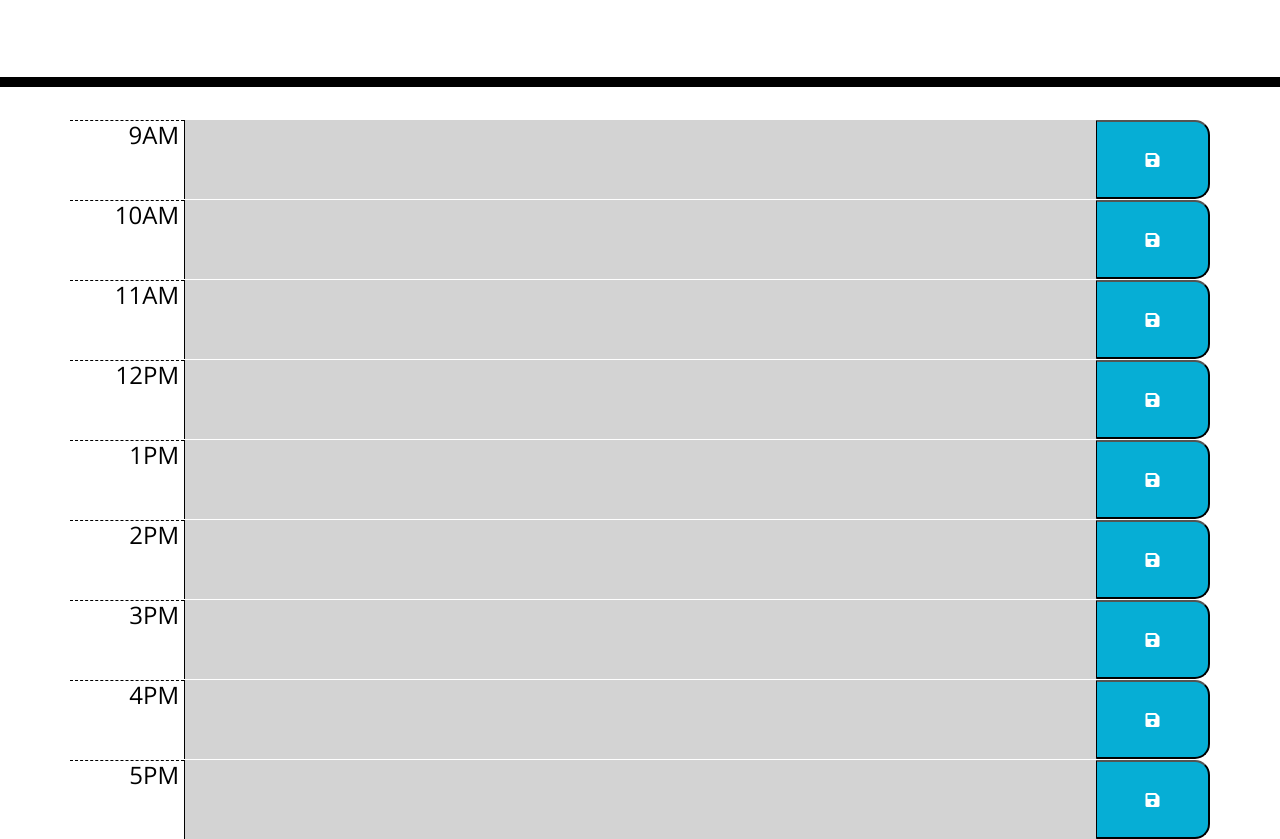
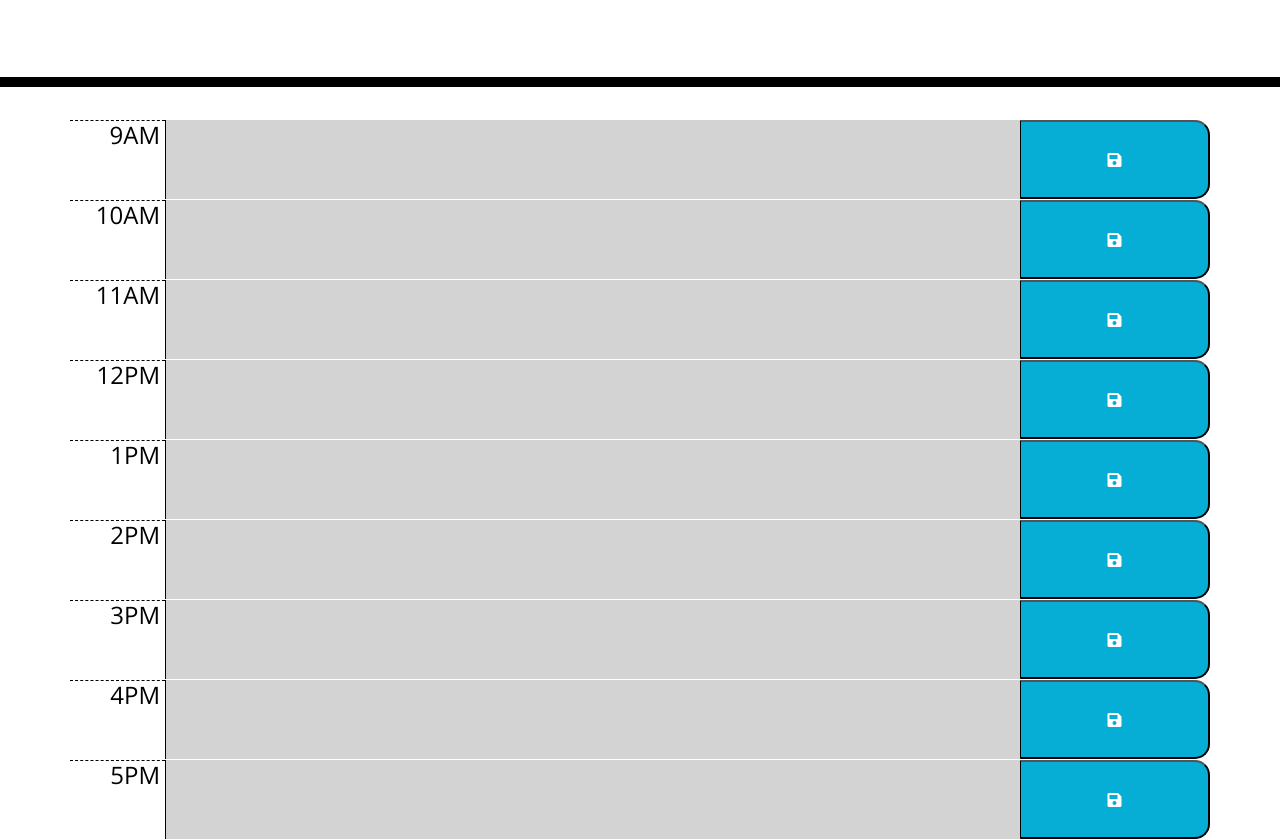
Before and after one commit to ScarElite/work-day-scheduler, a plain HTML site: page index.html in a window 1280 px wide. Shown: the part 181-1020 px from the top of the page. Drawn offline with nearby package versions, Linux system fonts and the light colour scheme.

Commit message:
Rearranged the files. Created an assets folder with a CSS and JS folder with their respective files. Also changed some of the CSS to no longer set the timeblocks to a certain width and instead used the bootstrap column classes to define how big each section of the timeblock is

```diff
--- a/style.css
+++ b/assets/css/style.css
@@ -11,7 +11,6 @@ textarea {
   color: #000000;
   border-left: 1px solid black;
   padding: 10px;
-  width: 80%;
 }
 
 .jumbotron {
@@ -41,7 +40,6 @@ textarea {
   background-color: #ffffff;
   color: #000000;
   border-top: 1px dashed #000000;
-  width: 10%;
   text-align: right;
   padding-right: 5px;
   font-size: 24px;
@@ -68,7 +66,6 @@ textarea {
   border-bottom-right-radius: 15px;
   background-color: #06AED5;
   color: white;
-  width: 10%;
 }
 
 .saveBtn i:hover {
--- /dev/null
+++ b/assets/js/script.js
@@ -0,0 +1,9 @@
+var userInput = document.querySelector(".description");
+var saveBtn = document.querySelector(".saveBtn");
+
+var saveTextDescription = function () {
+    console.log("Saved");
+    userInput.textContent = "Hello";
+};
+
+saveBtn.addEventListener("click", saveTextDescription);
--- a/index.html
+++ b/index.html
@@ -8,7 +8,7 @@
   <link rel="stylesheet" href="https://stackpath.bootstrapcdn.com/bootstrap/4.3.1/css/bootstrap.min.css" />
   <link rel="stylesheet" href="https://use.fontawesome.com/releases/v5.8.1/css/all.css" />
   <link href="https://fonts.googleapis.com/css?family=Open+Sans&display=swap" rel="stylesheet" />
-  <link rel="stylesheet" href="./style.css" />
+  <link rel="stylesheet" href="./assets/css/style.css" />
   <title>Work Day Scheduler</title>
 </head>
 
@@ -20,57 +20,56 @@
   </header>
   <div class="container">
     <!-- Timeblocks go here -->
-    <div class="timeblock">
     <li class="row">
-        <h2 class="hour description">9AM</h2>
-        <textarea name="description" id="" class="past description"></textarea>
-        <button type="submit" class="saveBtn"><i class="fas fa-save"></i></button>
+      <h2 class="col-1 hour">9AM</h2>
+      <textarea name="description" id="" class="col-9 past description"></textarea>
+      <button type="submit" class="col-2 saveBtn"><i class="fas fa-save"></i></button>
     </li>
     <li class="row">
-        <h2 class="hour description">10AM</h2>
-        <textarea name="description" id="" class="past description"></textarea>
-        <button type="submit" class="saveBtn"><i class="fas fa-save"></i></button>
+      <h2 class="col-1 hour">10AM</h2>
+      <textarea name="description" id="" class="col-9 past description"></textarea>
+      <button type="submit" class="col-2 saveBtn"><i class="fas fa-save"></i></button>
     </li>
     <li class="row">
-        <h2 class="hour">11AM</h2>
-        <textarea name="description" id="" class="past description"></textarea>
-        <button type="submit" class="saveBtn"><i class="fas fa-save"></i></button>
+      <h2 class="col-1 hour">11AM</h2>
+      <textarea name="description" id="" class="col-9 past description"></textarea>
+      <button type="submit" class="col-2 saveBtn"><i class="fas fa-save"></i></button>
     </li>
     <li class="row">
-        <h2 class="hour">12PM</h2>
-        <textarea name="description" id="" class="past description"></textarea>
-        <button type="submit" class="saveBtn"><i class="fas fa-save"></i></button>
+      <h2 class="col-1 hour">12PM</h2>
+      <textarea name="description" id="" class="col-9 past description"></textarea>
+      <button type="submit" class="col-2 saveBtn"><i class="fas fa-save"></i></button>
     </li>
     <li class="row">
-        <h2 class="hour">1PM</h2>
-        <textarea name="description" id="" class="past description"></textarea>
-        <button type="submit" class="saveBtn"><i class="fas fa-save"></i></button>
+      <h2 class="col-1 hour">1PM</h2>
+      <textarea name="description" id="" class="col-9 past description"></textarea>
+      <button type="submit" class="col-2 saveBtn"><i class="fas fa-save"></i></button>
     </li>
     <li class="row">
-        <h2 class="hour">2PM</h2>
-        <textarea name="description" id="" class="past description"></textarea>
-        <button type="submit" class="saveBtn"><i class="fas fa-save"></i></button>
+      <h2 class="col-1 hour">2PM</h2>
+      <textarea name="description" id="" class="col-9 past description"></textarea>
+      <button type="submit" class="col-2 saveBtn"><i class="fas fa-save"></i></button>
     </li>
     <li class="row">
-        <h2 class="hour">3PM</h2>
-        <textarea name="description" id="" class="past description"></textarea>
-        <button type="submit" class="saveBtn"><i class="fas fa-save"></i></button>
+      <h2 class="col-1 hour">3PM</h2>
+      <textarea name="description" id="" class="col-9 past description"></textarea>
+      <button type="submit" class="col-2 saveBtn"><i class="fas fa-save"></i></button>
     </li>
     <li class="row">
-        <h2 class="hour">4PM</h2>
-        <textarea name="description" id="" class="past description"></textarea>
-        <button type="submit" class="saveBtn"><i class="fas fa-save"></i></button>
+      <h2 class="col-1 hour">4PM</h2>
+      <textarea name="description" id="" class="col-9 past description"></textarea>
+      <button type="submit" class="col-2 saveBtn"><i class="fas fa-save"></i></button>
     </li>
     <li class="row">
-        <h2 class="hour">5PM</h2>
-        <textarea name="description" id="" class="past description"></textarea>
-        <button type="submit" class="saveBtn"><i class="fas fa-save"></i></button>
+      <h2 class="col-1 hour">5PM</h2>
+      <textarea name="description" id="" class="col-9 past description"></textarea>
+      <button type="submit" class="col-2 saveBtn"><i class="fas fa-save"></i></button>
     </li>
-    </div>
   </div>
 
   <script src=" https://code.jquery.com/jquery-3.4.1.min.js"></script>
   <script src="https://cdnjs.cloudflare.com/ajax/libs/moment.js/2.24.0/moment.min.js"></script>
+  <script src="./assets/js/script.js"></script>
 </body>
 
 </html>
```
Lines whose indentation alone changed are shown as unchanged.
